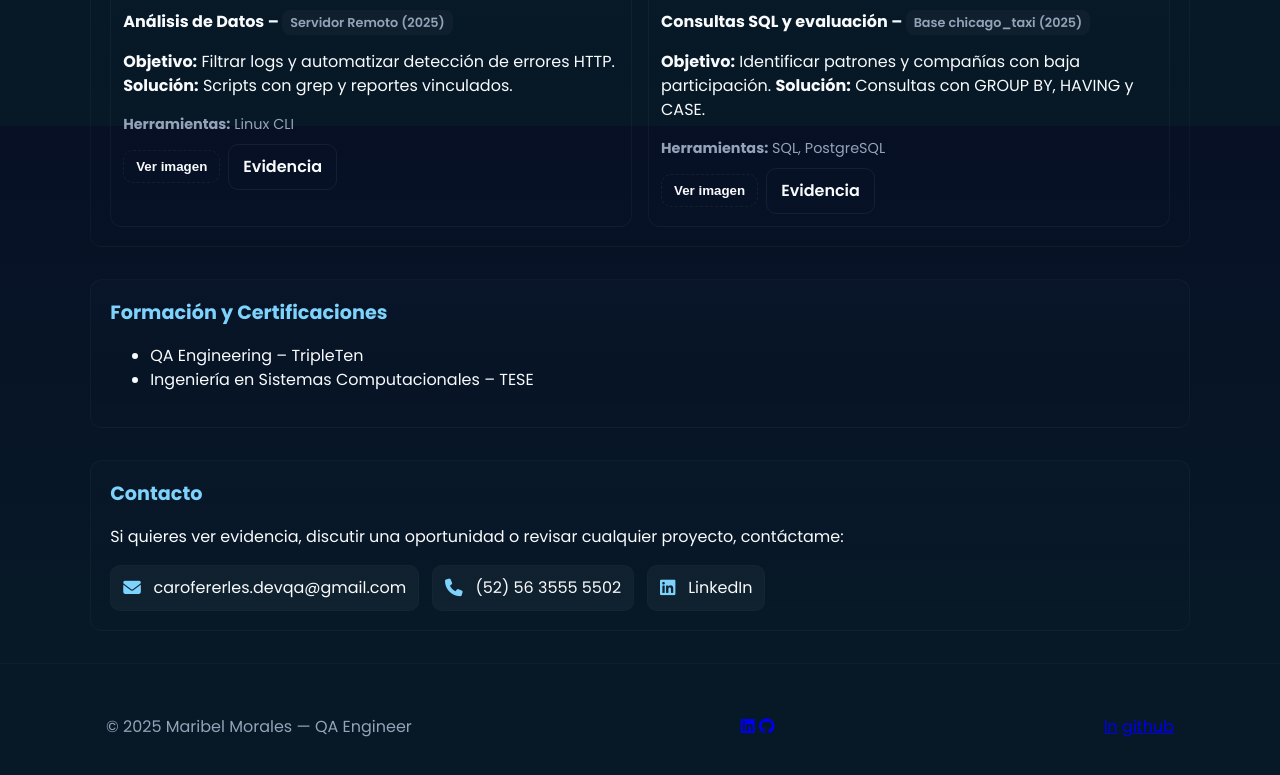
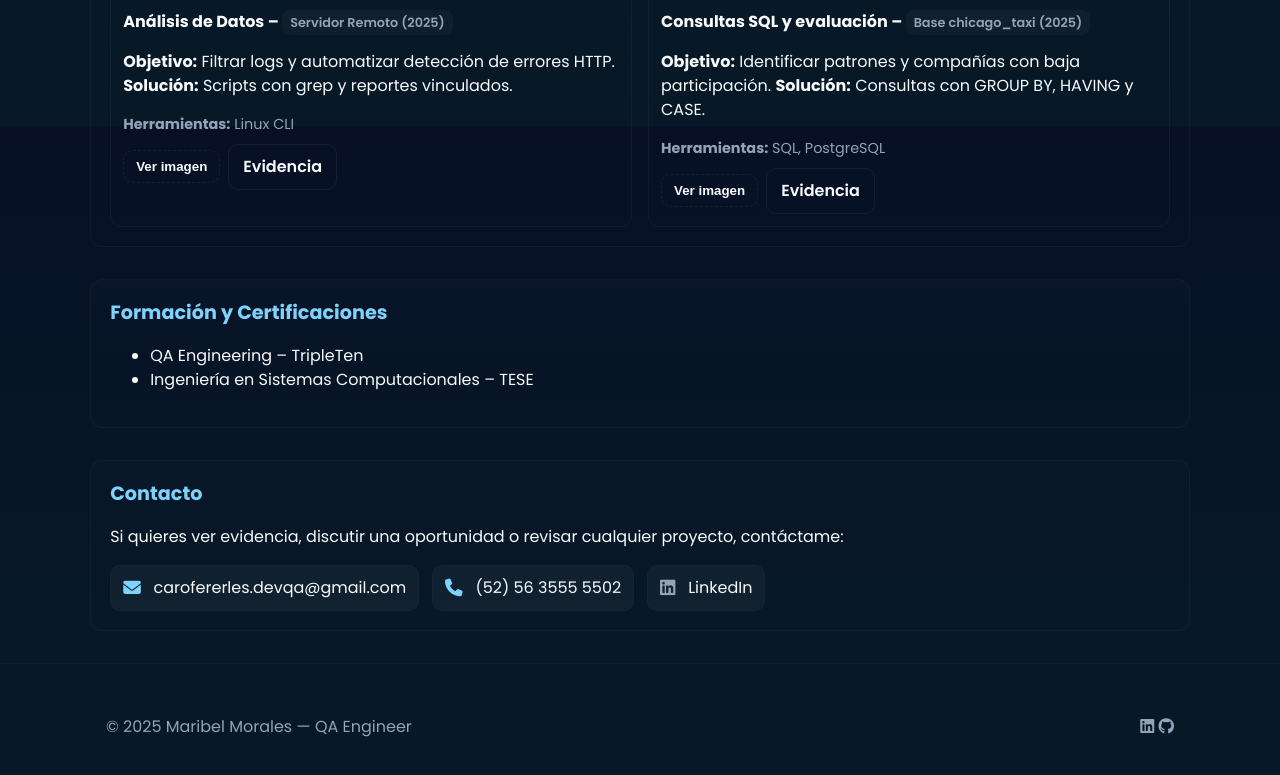
Before and after one commit to maribel-morales/portafolio, a plain HTML site: page index.html in a window 1280 px wide. Shown: the part 1474-2249 px from the top of the page. Drawn offline with Linux system fonts and the light colour scheme.

Commit message:
actualizar icono redes

```diff
--- a/assets/css/style.css
+++ b/assets/css/style.css
@@ -426,6 +426,15 @@ body {
     transform: none
 }
 
+.fa-github:before {
+    content: "\f09b";
+    color: var(--muted);
+}
+.fa-linkedin:before {
+    content: "\f08c";
+    color: var(--muted);
+}
+
 /* Responsive */
 @media (max-width:980px) {
     .hero {
--- a/index.html
+++ b/index.html
@@ -186,10 +186,6 @@
         <a href="https://www.linkedin.com/in/caroferer-devqa" aria-label="LinkedIn" target="_blank"><i class="fa-brands fa-linkedin"></i></a>
         <a href="https://github.com/caroferer/portafolio" aria-label="GitHub" target="_blank"><i class="fa-brands fa-github"></i></a>
       </div>
-       <div class="">
-        <a href="https://www.linkedin.com/in/caroferer-devqa" aria-label="LinkedIn" target="_blank">ln</a>
-        <a href="https://github.com/caroferer/portafolio" aria-label="GitHub" target="_blank">github</a>
-      </div>
     </div>
   </footer>
 
```
